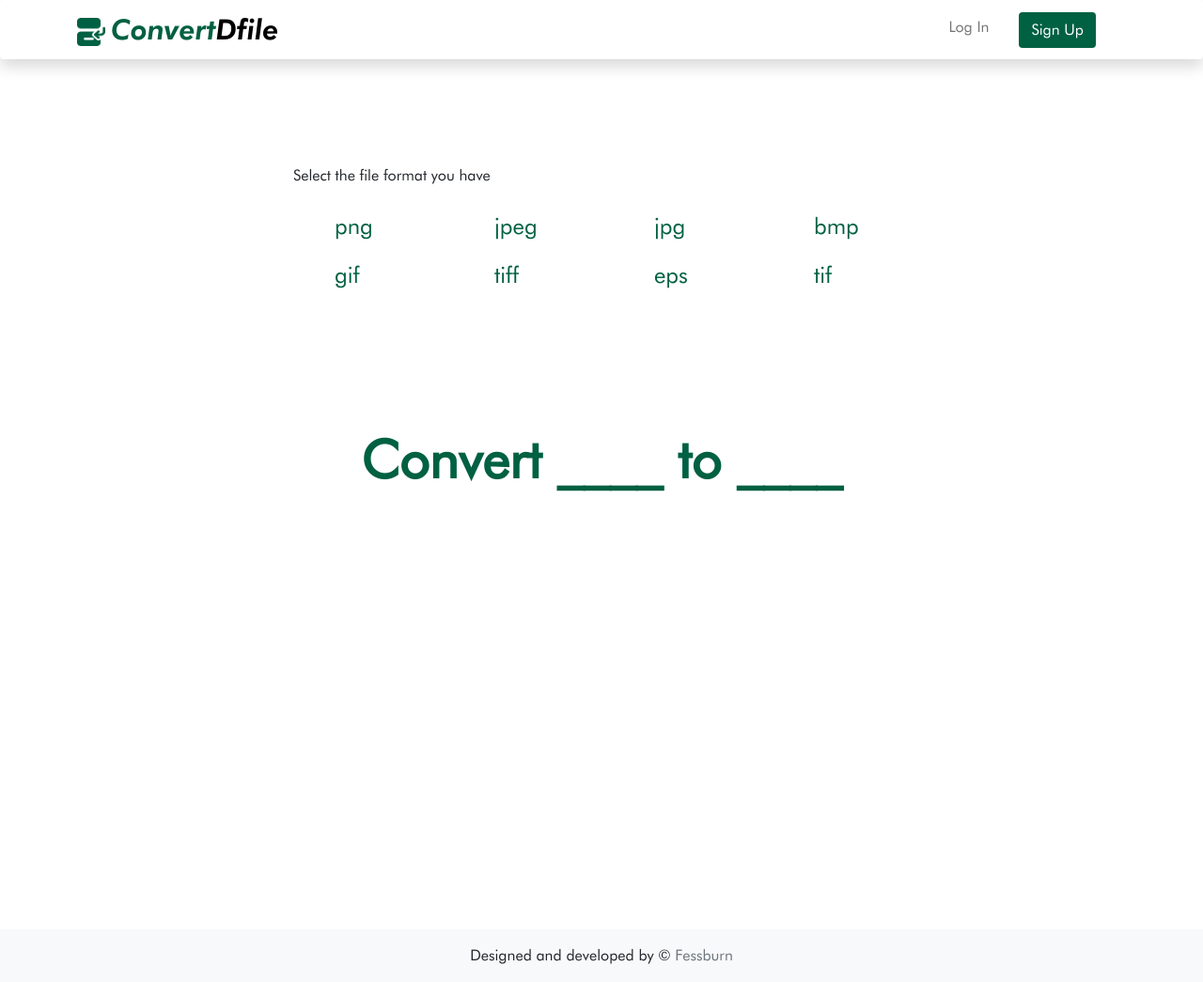
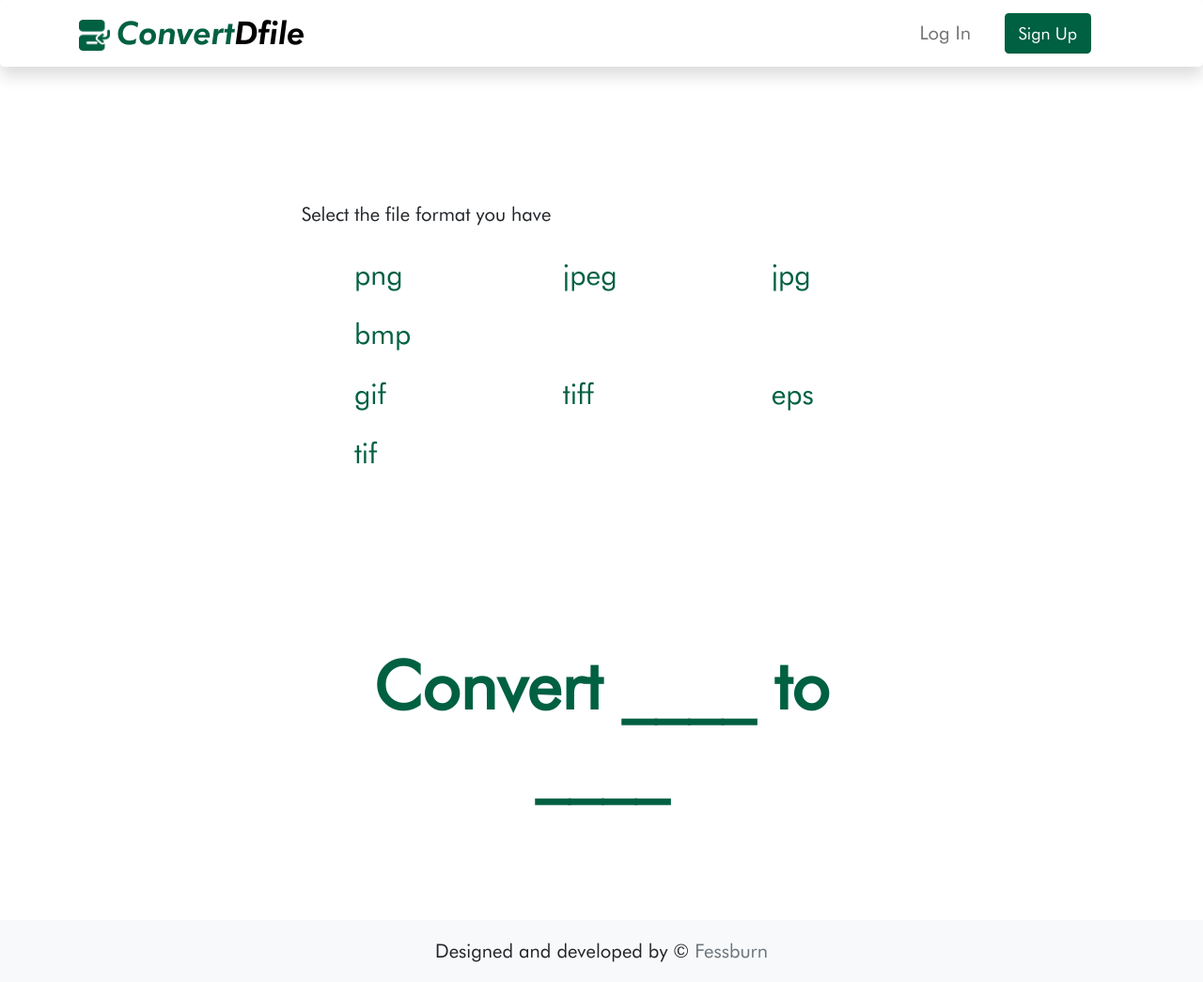
Before and after one commit to Ocolus1/img_converter, a Django app: page / in a window 1280 px wide. Shown: the whole page at 94% size. Run offline with Django 3.2, Linux system fonts and the light colour scheme; parts of the project's set-up code (start-up, migrations or seed data) failed here and were passed over; some libraries are stand-ins or nearby versions.

Commit message:
increase font-size a little

```diff
--- a/img_converter/static/main/css/main.css
+++ b/img_converter/static/main/css/main.css
@@ -20,6 +20,7 @@ html, body {
     font-family: 'Futura Bk BT';
     overflow-x: hidden;
     height: 100%;
+    font-size: 1.125rem;
 }
 
 .logo_img {
```
